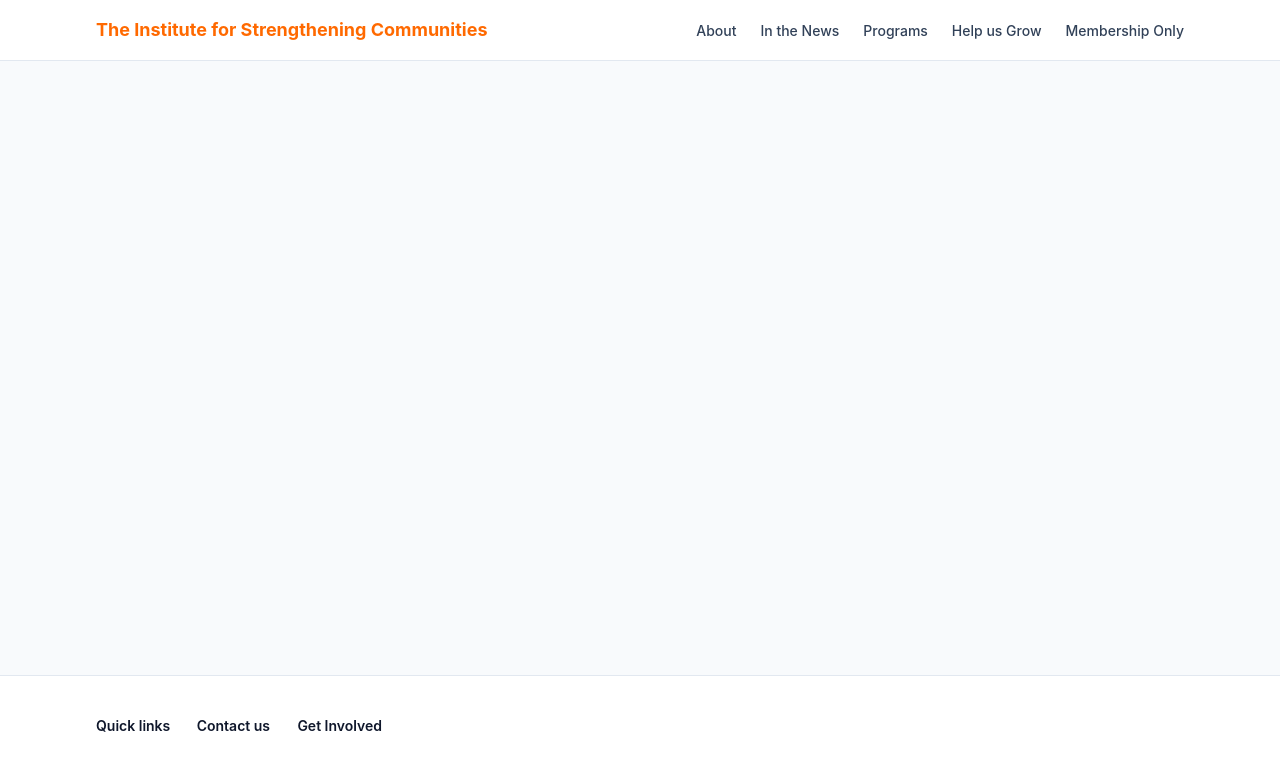
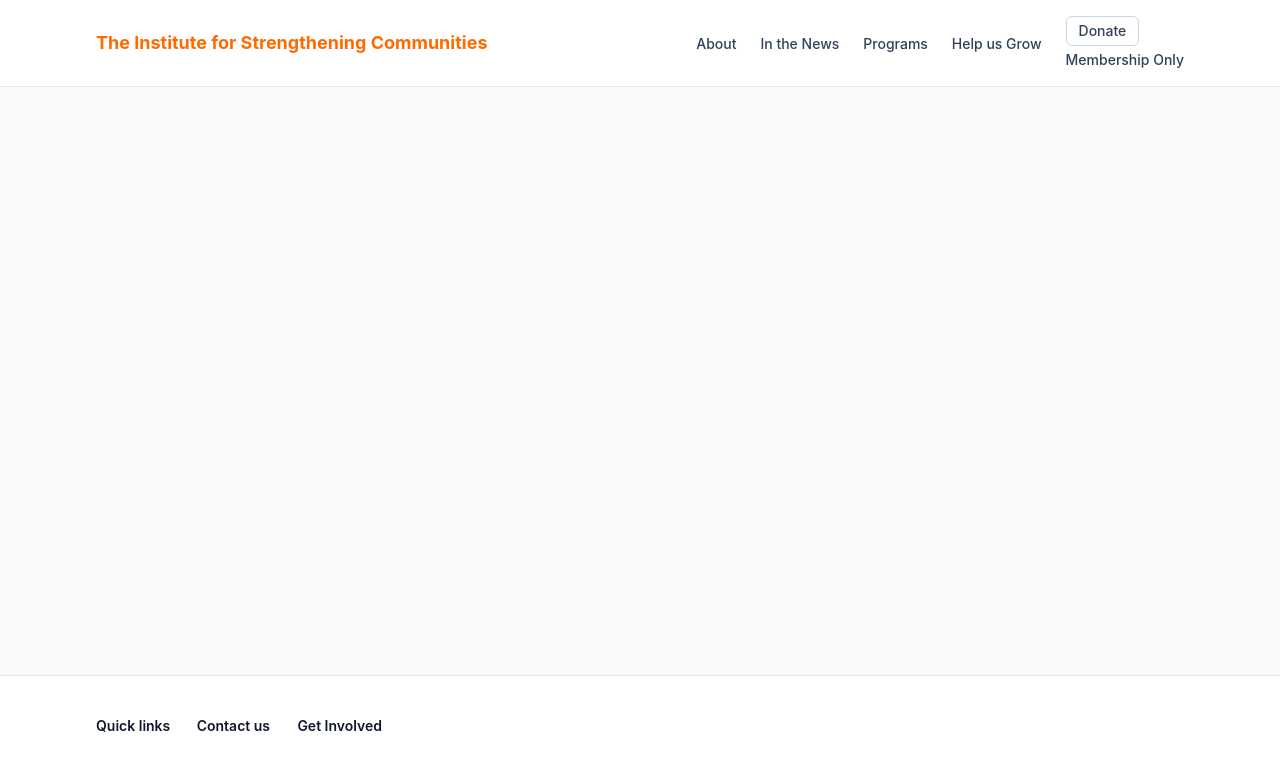
Before and after one commit to LukeDPerron/The-Institute-for-Strengthening-Communities, a Next.js app: page / in a window 1280 px wide. Shown: the top 770 px of the page. Built offline with nearby package versions, Linux system fonts and the light colour scheme.

Commit message:
Add donate button above membership menu

```diff
--- a/components/layout/navbar.tsx
+++ b/components/layout/navbar.tsx
@@ -26,7 +26,18 @@ export function Navbar() {
 
         <ul className="hidden items-center gap-6 md:flex">
           {siteConfig.navItems.map((item) => (
-            <li key={item.label} className="group relative">
+            <li
+              key={item.label}
+              className={`group relative ${item.label === "Membership Only" ? "flex flex-col items-start gap-1" : ""}`}
+            >
+              {item.label === "Membership Only" ? (
+                <button
+                  type="button"
+                  className="rounded-md border border-slate-300 px-3 py-1 text-sm font-medium text-slate-700 hover:bg-emerald-50 hover:text-emerald-700"
+                >
+                  Donate
+                </button>
+              ) : null}
               <button
                 type="button"
                 className="cursor-pointer text-sm font-medium text-slate-700 hover:text-orange-500"
@@ -56,6 +67,14 @@ export function Navbar() {
         <ul className="space-y-1 border-t border-slate-200 px-4 py-3 md:hidden">
           {siteConfig.navItems.map((item) => (
             <li key={item.label}>
+              {item.label === "Membership Only" ? (
+                <button
+                  type="button"
+                  className="mb-1 rounded-md border border-slate-300 px-3 py-2 text-sm font-medium text-slate-700 hover:bg-emerald-50 hover:text-emerald-700"
+                >
+                  Donate
+                </button>
+              ) : null}
               <details>
                 <summary className="cursor-pointer rounded-md px-2 py-2 text-sm font-medium text-slate-700 hover:bg-emerald-50 hover:text-emerald-700">
                   {item.label}
```
